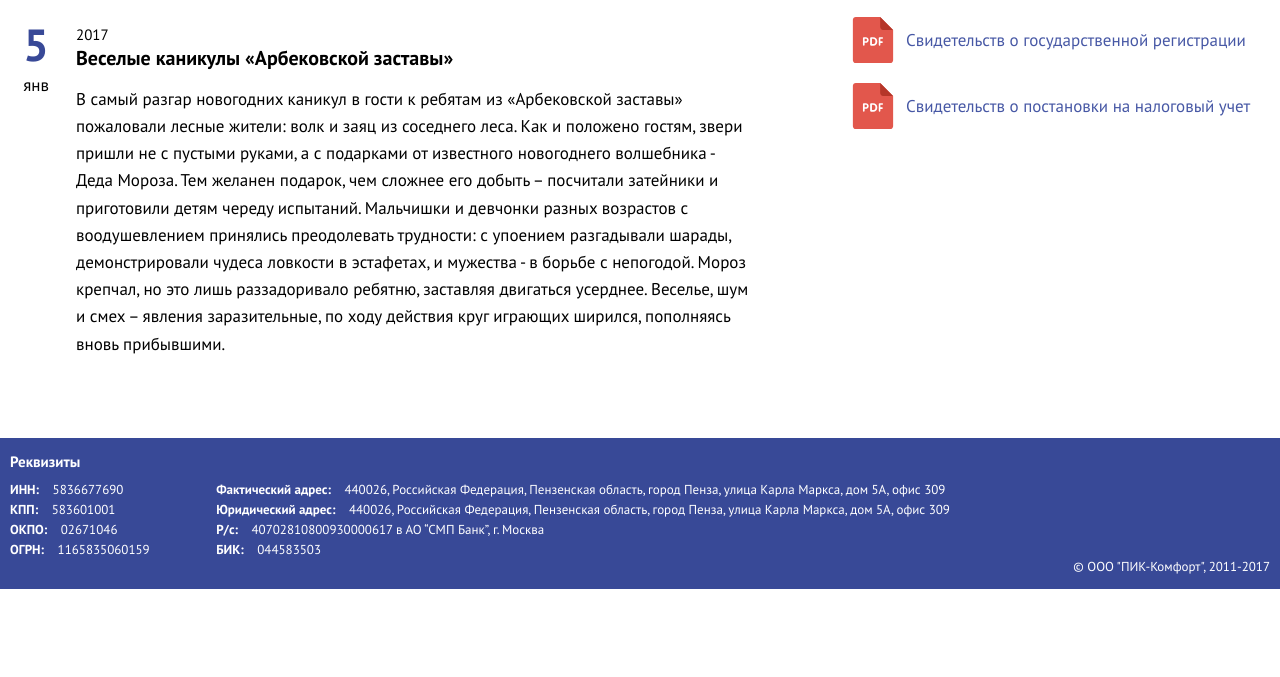
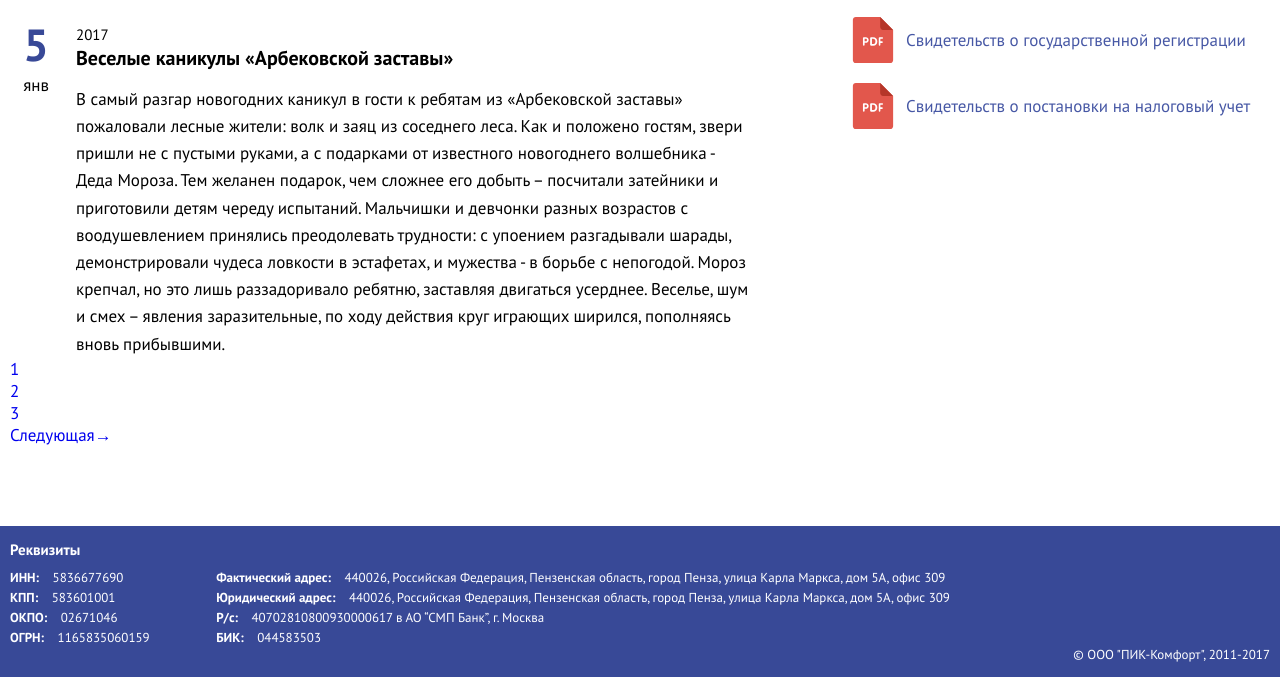
Before and after one commit to Mihaileon/piccomfort, a website: page news.html in a window 1280 px wide. Shown: the part 801-1478 px from the top of the page. Before the commit the page ends 1390 px from the top, so only its background shows below. Drawn offline with Linux system fonts and the light colour scheme.

Commit message:
Добавил пагинатор

```diff
--- a/news.html
+++ b/news.html
@@ -170,6 +170,12 @@
 							</a>
 						</article>
 					</div>
+					<div class="pagination">
+						<a class="pagination__item pagination__item_active link" href="#">1</a>
+						<a class="pagination__item link" href="#">2</a>
+						<a class="pagination__item link" href="#">3</a>
+						<a class="pagination__item link" href="#">Следующая→</a>
+					</div>
 				</div>
 				<aside class="sidebar">
 					<section class="sidebar__section section">
```
Also changed, not shown: objects.html (+6 -0 lines).
